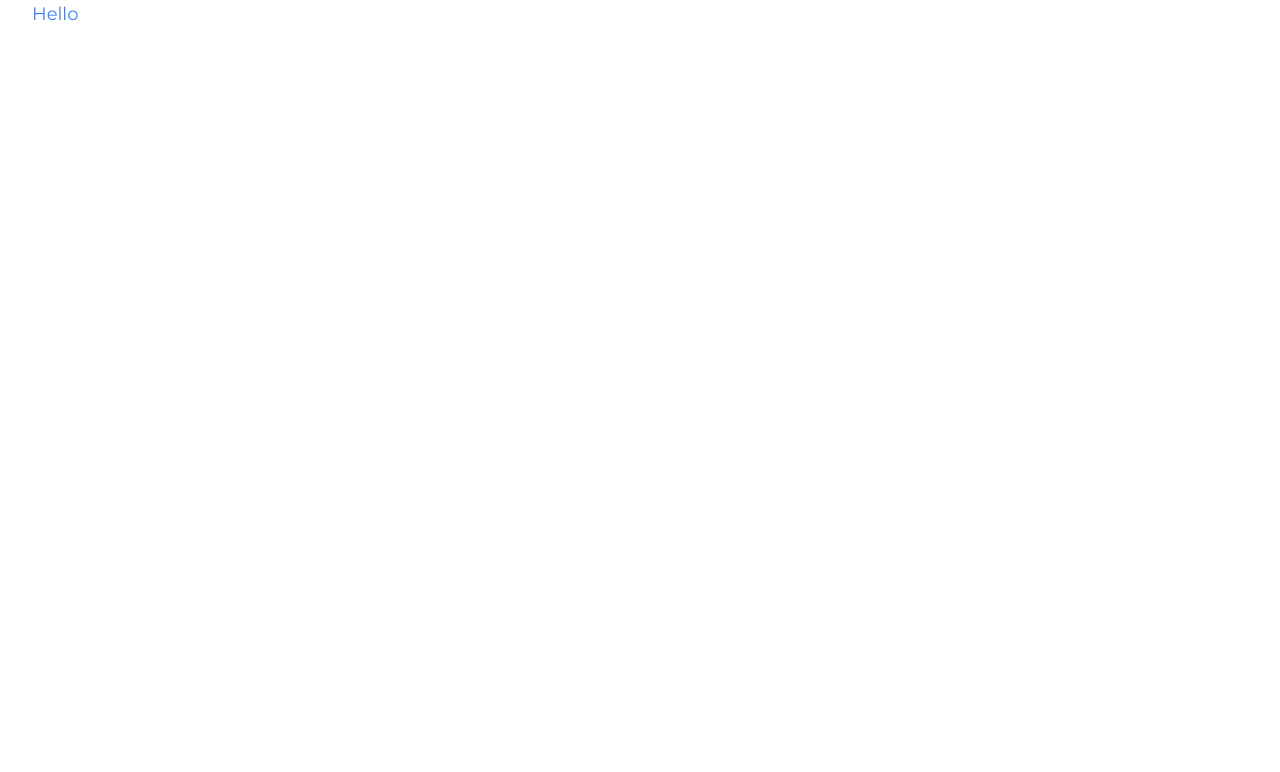
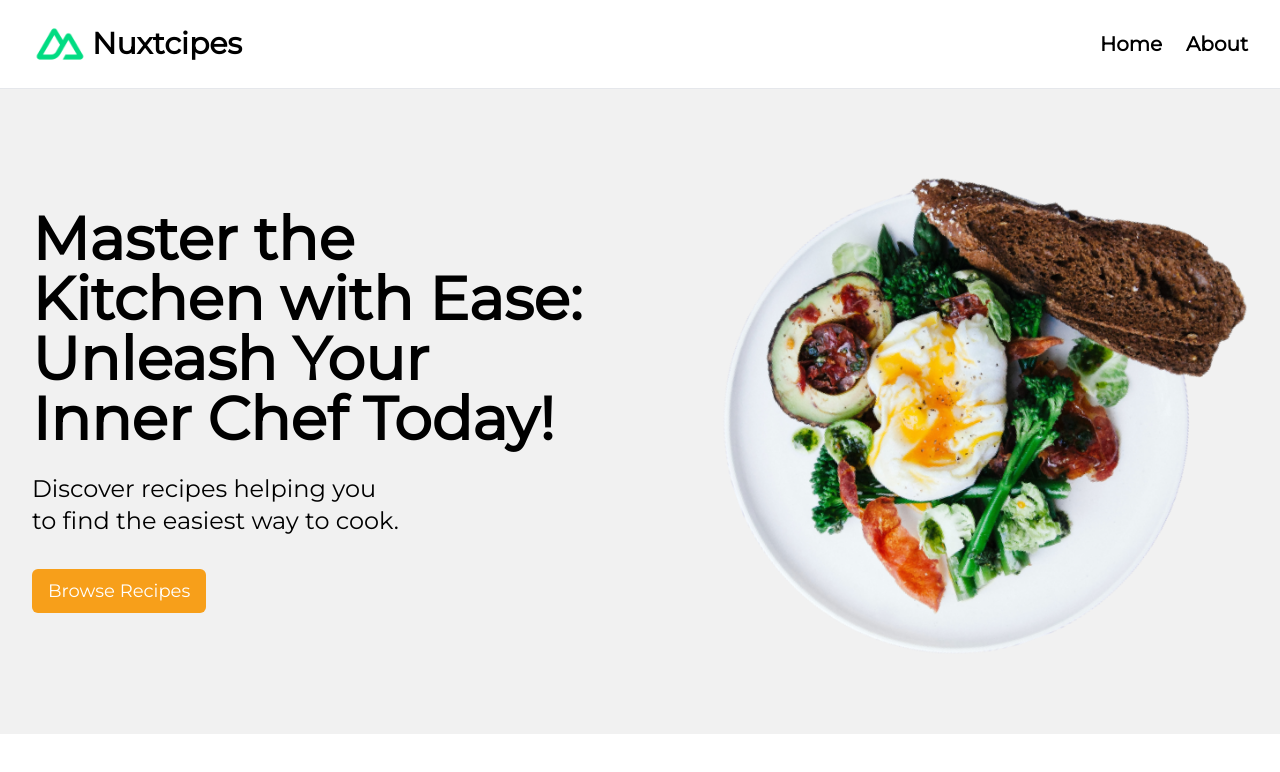
Before and after one commit to darikomarenko/nuxt-recipe-app, a Nuxt app: page / in a window 1280 px wide. Shown: the top 772 px of the page. Built offline with nearby package versions, Linux system fonts and the light colour scheme.

Commit message:
Add BaseNavigation and images

```diff
--- a/app/app.vue
+++ b/app/app.vue
@@ -1,5 +1,7 @@
 <template>
-  <div class="font-Montserrat container">
-    <h1 class="text-lg text-blue-500">Hello</h1>
+  <div class="font-Montserrat">
+    <NuxtLayout>
+      <NuxtPage/>
+    </NuxtLayout>
   </div>
 </template>
--- /dev/null
+++ b/app/components/BaseNavigation.vue
@@ -0,0 +1,20 @@
+<script setup lang="ts"></script>
+
+<template>
+  <header class="py-4 border-b">
+    <nav class="flex container items-center">
+      <NuxtLink to="/" class="flex gap-1 items-center">
+        <NuxtImg width="56px" densities="x1" format="webp" src="/icon-green.png" alt="" />
+        <span class="text-3xl font-bold">Nuxtcipes</span>
+      </NuxtLink>
+      <ul class="flex gap-6 ml-auto text-xl font-bold capitalize">
+        <li>
+          <NuxtLink to="/">Home</NuxtLink>
+        </li>
+        <li>
+          <NuxtLink to="/about">About</NuxtLink>
+        </li>
+      </ul>
+    </nav>
+  </header>
+</template>
--- /dev/null
+++ b/app/layouts/default.vue
@@ -0,0 +1,8 @@
+<script setup lang="ts"></script>
+
+<template>
+    <div>
+        <BaseNavigation />
+        <slot />
+    </div>
+</template>
--- /dev/null
+++ b/app/pages/about.vue
@@ -0,0 +1,13 @@
+<script setup lang="ts"></script>
+
+<template>
+  <main>
+    <section class="container py-20">
+      <h1 class="text-6xl font-extrabold mb-6 text-balance">About Nuxtcipes:</h1>
+      <p class="text-xl font-extrabold mb-6 text-balance max-w-screen-lg">
+        Nuxtcipes is a recipe application based on the dummyJSON API, created by John Komarnicki for
+        the <span class="font-bold">Build Modern Apps with Nuxt</span> course.
+      </p>
+    </section>
+  </main>
+</template>
--- /dev/null
+++ b/app/pages/index.vue
@@ -0,0 +1,27 @@
+<template>
+    <main>
+        <section class="bg-[#f1f1f1]">
+      <div class="container flex flex-col lg:flex-row items-center py-20 gap-10">
+        <div class="flex-1 order-2 lg:order-1 text-center lg:text-left">
+          <h1 class="text-4xl lg:text-6xl font-extrabold mb-6 text-balance">
+            Master the Kitchen with Ease: Unleash Your Inner Chef Today!
+          </h1>
+          <p class="text-xl lg:text-2xl mb-8 text-balance">
+            Discover recipes helping you to find the easiest way to cook.
+          </p>
+          <button
+            class="px-4 py-2 text-white self-start bg-dodgeroll-gold rounded-md text-lg cursor-pointer"
+          >
+            Browse Recipes
+          </button>
+        </div>
+        <div class="flex-1 order-1 lg:order-2">
+          <NuxtImg src="/nuxt-course-hero.png" densities="x1" sizes="xs:100vw sm:667px" format="webp" alt="" />
+        </div>
+      </div>
+    </section>
+    </main>
+</template>
+
+<script setup lang="ts">
+</script>
```
Also changed, not shown: public/icon-green.png (added), public/nuxt-course-hero.png (added).
